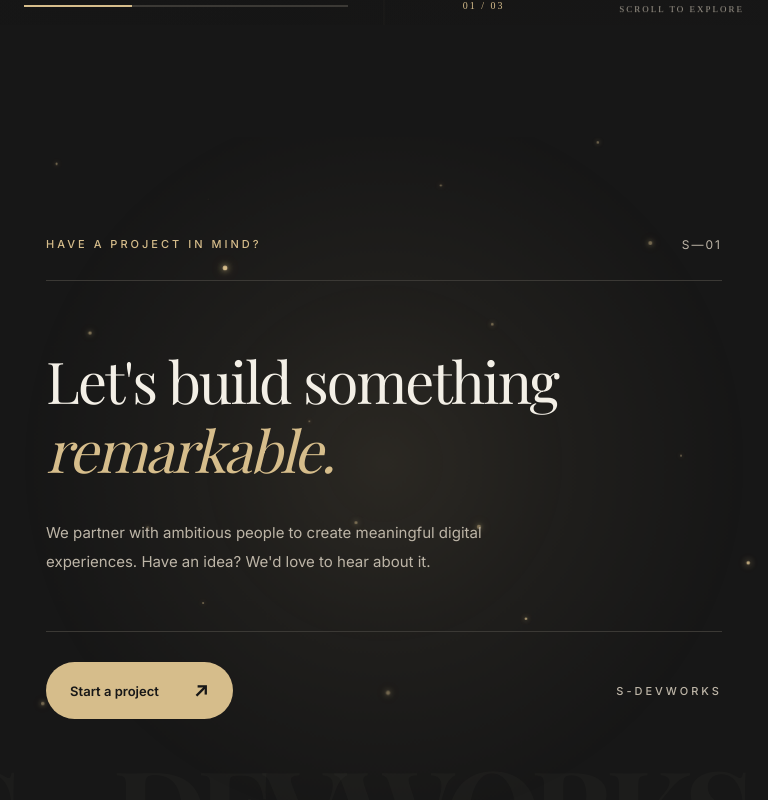
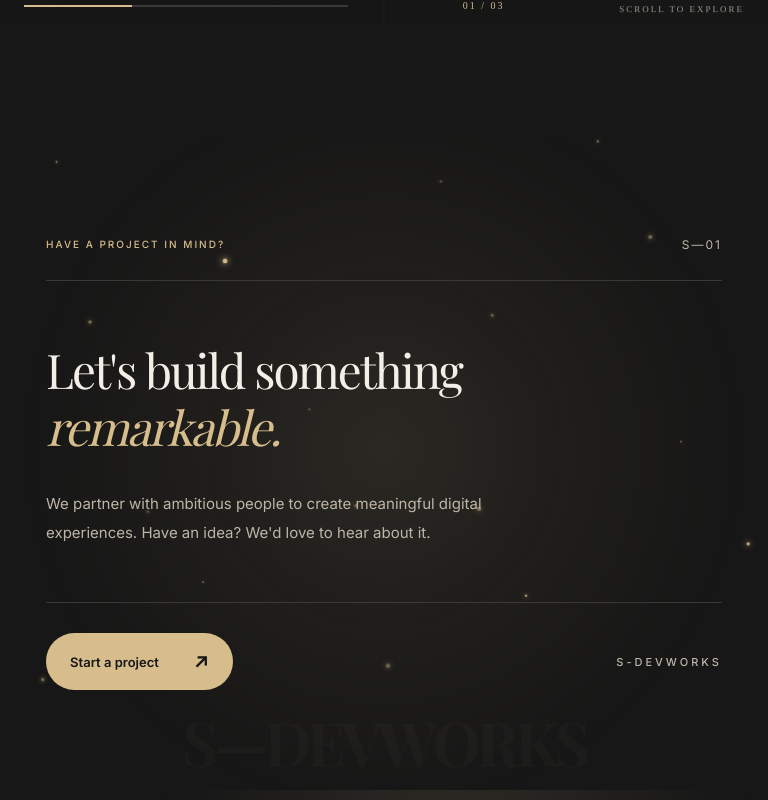
Before and after one commit to MdSahabuddin-code/Portfolio, a React (Vite) app: page / in a window 768 px wide. Shown: the part 3980-4780 px from the top of the page. Built offline with nearby package versions, Linux system fonts and the light colour scheme.

Commit message:
updated s-devwork decorative typo in right place and responsive it

```diff
--- a/src/styles/contact-cta.css
+++ b/src/styles/contact-cta.css
@@ -2,6 +2,7 @@
 /* ========================================
    CONTACT CTA
    CINEMATIC TYPEWRITER SECTION
+   FULLY RESPONSIVE BACKGROUND
    GLOBAL LIGHT / DARK THEME
 ======================================== */
 
@@ -97,10 +98,9 @@
    FIREFLIES
 ======================================== */
 
-.contact-cta .fireflies-container {
+.contact-cta .fireflies-layer {
   position: absolute;
   inset: 0;
-
   z-index: 1;
   pointer-events: none;
 }
@@ -149,25 +149,18 @@
 
 .cta-eyebrow {
   font-family: "Inter", sans-serif;
-
   font-size: 11px;
   font-weight: 500;
-
   letter-spacing: 3px;
-
   color: var(--cta-gold);
-
   transition: color 0.55s ease;
 }
 
 .cta-number {
   font-family: "Inter", sans-serif;
-
   font-size: 12px;
   letter-spacing: 2px;
-
   color: var(--cta-muted);
-
   transition: color 0.55s ease;
 }
 
@@ -177,7 +170,6 @@
 
 .cta-content {
   position: relative;
-
   padding: 75px 0 65px;
 }
 
@@ -189,7 +181,6 @@
   max-width: 1100px;
 
   font-family: "Playfair Display", serif;
-
   font-size: clamp(48px, 7.5vw, 105px);
   font-weight: 400;
 
@@ -197,22 +188,18 @@
   letter-spacing: -3px;
 
   color: var(--cta-ivory);
-
   transition: color 0.55s ease;
 }
 
 .cta-heading-line {
   display: block;
-
   min-height: 1.2em;
-
   white-space: nowrap;
 }
 
 .cta-heading-gold {
   color: var(--cta-gold);
   font-style: italic;
-
   transition: color 0.55s ease;
 }
 
@@ -227,22 +214,18 @@
   height: 0.85em;
 
   margin-left: 6px;
-
   vertical-align: -0.02em;
 
   background: var(--cta-gold);
-
   animation: ctaCursorBlink 0.8s steps(2, start) infinite;
 }
 
 @keyframes ctaCursorBlink {
-  0%,
-  49% {
+  0%, 49% {
     opacity: 1;
   }
 
-  50%,
-  100% {
+  50%, 100% {
     opacity: 0;
   }
 }
@@ -253,14 +236,11 @@
 
 .cta-description {
   max-width: 470px;
-
   margin-top: 35px;
 
   font-family: "Inter", sans-serif;
-
   font-size: 15px;
   font-weight: 300;
-
   line-height: 1.9;
 
   color: var(--cta-muted);
@@ -277,7 +257,6 @@
 .cta-container.cta-complete .cta-description {
   opacity: 1;
   transform: translateY(0);
-
   transition-delay: 0.15s, 0.15s, 0s;
 }
 
@@ -291,7 +270,6 @@
   justify-content: space-between;
 
   padding-top: 30px;
-
   border-top: 1px solid var(--cta-border);
 
   opacity: 0;
@@ -306,7 +284,6 @@
 .cta-container.cta-complete .cta-bottom {
   opacity: 1;
   transform: translateY(0);
-
   transition-delay: 0.4s, 0.4s, 0s;
 }
 
@@ -319,7 +296,6 @@
 
   display: inline-flex;
   align-items: center;
-
   gap: 35px;
 
   padding: 17px 24px;
@@ -328,11 +304,9 @@
   color: var(--cta-button-text);
 
   border-radius: 50px;
-
   text-decoration: none;
 
   font-family: "Inter", sans-serif;
-
   font-size: 13px;
   font-weight: 600;
 
@@ -346,18 +320,14 @@
 .cta-button:hover {
   background: var(--cta-ivory);
   color: var(--cta-bg);
-
   transform: translateY(-4px);
 
-  box-shadow:
-    0 12px 35px rgba(100, 80, 45, 0.16);
+  box-shadow: 0 12px 35px rgba(100, 80, 45, 0.16);
 }
 
 .cta-arrow {
   display: inline-block;
-
   font-size: 19px;
-
   transition: transform 0.35s ease;
 }
 
@@ -367,33 +337,35 @@
 
 .cta-brand {
   font-family: "Inter", sans-serif;
-
   font-size: 11px;
   font-weight: 500;
-
   letter-spacing: 3px;
-
   color: var(--cta-muted);
-
   transition: color 0.55s ease;
 }
 
 /* ========================================
    DECORATIVE BACKGROUND TYPOGRAPHY
+   LIFTED ABOVE FOOTER
 ======================================== */
 
 .cta-decoration {
   position: absolute;
 
-  bottom: -65px;
-  right: 3%;
+  left: 50%;
+  right: auto;
+  bottom: -15px;
+
+  width: 100%;
+  max-width: 100%;
+
+  text-align: center;
 
   font-family: "Playfair Display", serif;
-
-  font-size: clamp(90px, 16vw, 230px);
+  font-size: clamp(40px, 12vw, 190px);
   font-weight: 700;
 
-  letter-spacing: -10px;
+  letter-spacing: -0.065em;
 
   color: var(--cta-decoration);
 
@@ -401,20 +373,18 @@
 
   pointer-events: none;
   user-select: none;
-
   z-index: 0;
 
-  animation:
-    ctaTextFloat 10s ease-in-out infinite alternate;
+  animation: ctaTextFloat 10s ease-in-out infinite alternate;
 }
 
 @keyframes ctaTextFloat {
   from {
-    transform: translate3d(0, -8px, 0);
+    transform: translate3d(-50%, -8px, 0);
   }
 
   to {
-    transform: translate3d(0, 12px, 0);
+    transform: translate3d(-50%, 12px, 0);
   }
 }
 
@@ -434,6 +404,44 @@
 
   .cta-heading {
     letter-spacing: -2px;
+  }
+
+  .cta-decoration {
+    bottom: 5px;
+    font-size: clamp(38px, 10vw, 95px);
+    letter-spacing: -0.065em;
+  }
+}
+
+/* ========================================
+   COMPACT LAPTOP / SPLIT SCREEN
+======================================== */
+
+@media (min-width: 651px) and (max-width: 1100px) {
+  .contact-cta {
+    padding-left: 6%;
+    padding-right: 6%;
+  }
+
+  .cta-content {
+    padding-top: 60px;
+    padding-bottom: 55px;
+  }
+
+  .cta-heading {
+    font-size: clamp(40px, 6.2vw, 76px);
+    letter-spacing: -2px;
+  }
+
+  .cta-decoration {
+    bottom: 15px;
+    font-size: clamp(35px, 8vw, 85px);
+    letter-spacing: -0.07em;
+  }
+
+  .cta-eyebrow {
+    font-size: 10px;
+    letter-spacing: 2px;
   }
 }
 
@@ -485,7 +493,6 @@
 
   .cta-description {
     margin-top: 25px;
-
     font-size: 13px;
     line-height: 1.8;
   }
@@ -506,11 +513,31 @@
   }
 
   .cta-decoration {
-    bottom: -25px;
-    right: -10px;
+    bottom: 25px;
+    font-size: clamp(24px, 7.5vw, 48px);
+    letter-spacing: -0.07em;
+  }
+}
 
-    font-size: 100px;
-    letter-spacing: -5px;
+/* ========================================
+   SMALL MOBILE
+======================================== */
+
+@media (max-width: 380px) {
+  .contact-cta {
+    padding-right: 19px;
+    padding-left: 19px;
+  }
+
+  .cta-decoration {
+    bottom: 20px;
+    font-size: clamp(22px, 7vw, 28px);
+    letter-spacing: -0.07em;
+  }
+
+  .cta-heading {
+    font-size: clamp(32px, 8.8vw, 36px);
+    letter-spacing: -1px;
   }
 }
 
```
